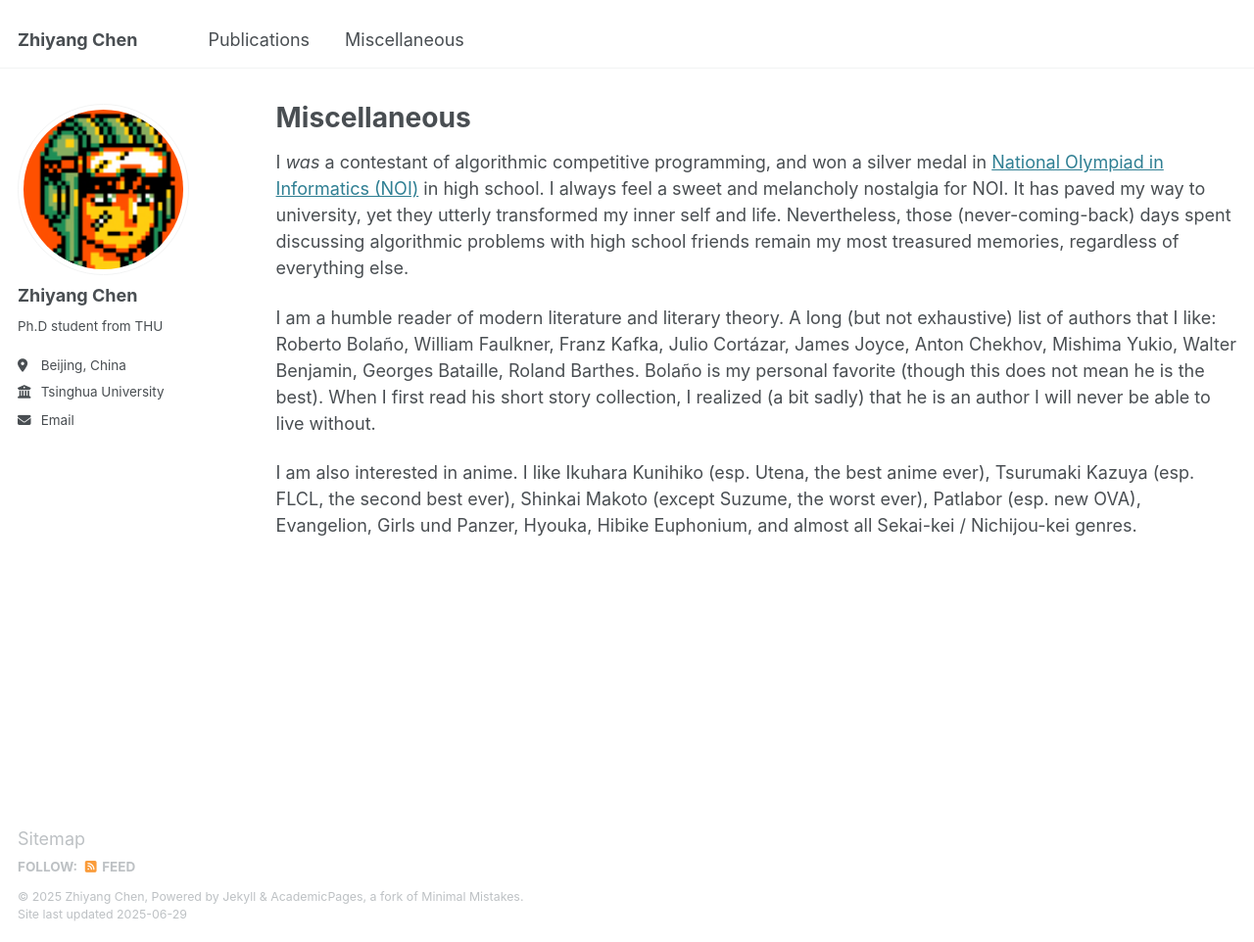
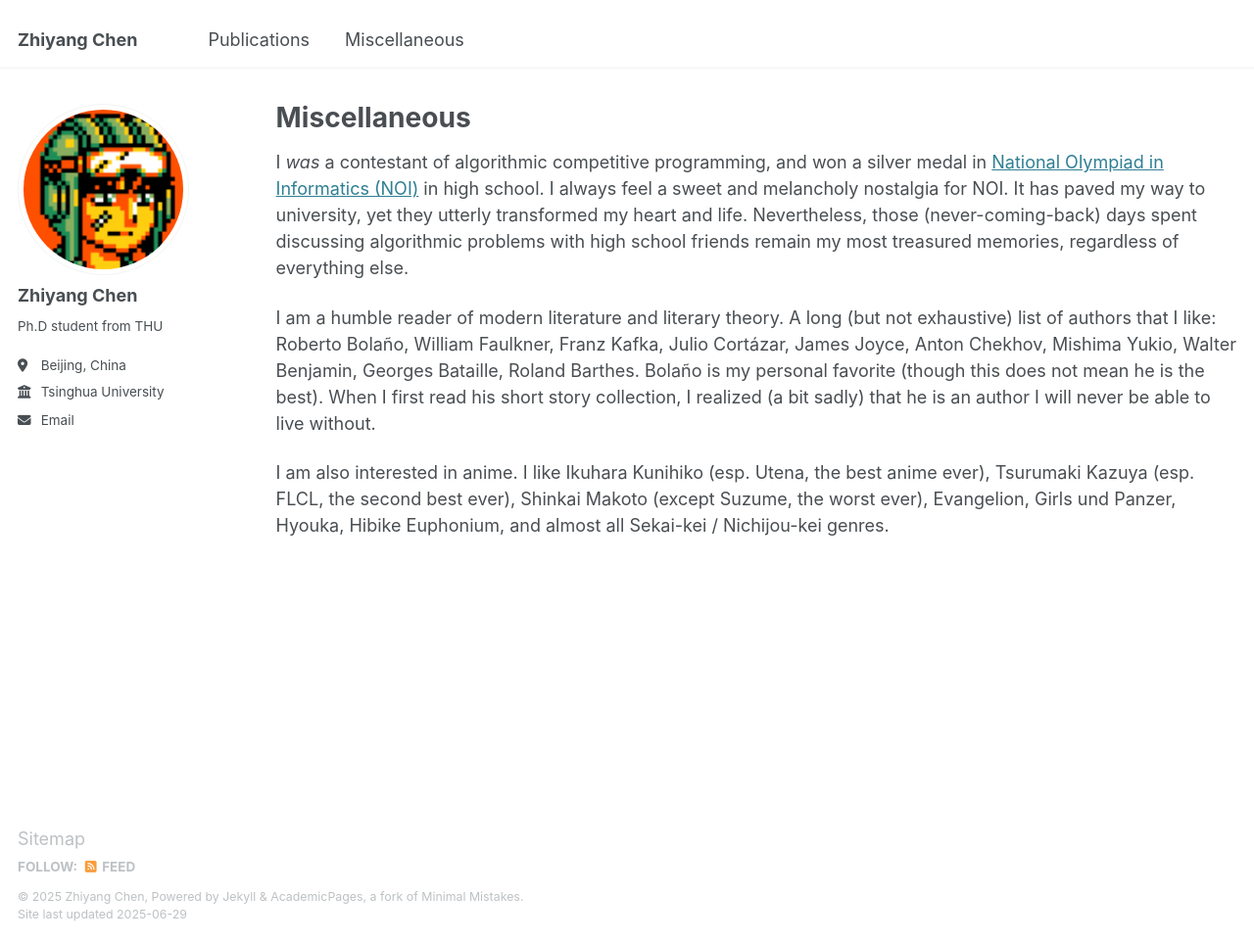
Before and after one commit to chen-zhi-yang/chen-zhi-yang.github.io, a Jekyll site: the page built from _pages/misc.md, in a window 1280 px wide and 962 px high. Shown: the whole window at 98% size. Built offline with Jekyll 4.4.1, drawn with Linux system fonts in a browser that asks for light colours.

Commit message:
Modify misc

```diff
--- a/_pages/misc.md
+++ b/_pages/misc.md
@@ -5,8 +5,8 @@ permalink: /misc/
 author_profile: true
 ---
 
-I *was* a contestant of algorithmic competitive programming, and won a silver medal in [National Olympiad in Informatics (NOI)](https://www.noi.cn) in high school. I always feel a sweet and melancholy nostalgia for NOI. It has paved my way to university, yet they utterly transformed my inner self and life. Nevertheless, those (never-coming-back) days spent discussing algorithmic problems with high school friends remain my most treasured memories, regardless of everything else.
+I *was* a contestant of algorithmic competitive programming, and won a silver medal in [National Olympiad in Informatics (NOI)](https://www.noi.cn) in high school. I always feel a sweet and melancholy nostalgia for NOI. It has paved my way to university, yet they utterly transformed my heart and life. Nevertheless, those (never-coming-back) days spent discussing algorithmic problems with high school friends remain my most treasured memories, regardless of everything else.
 
 I am a humble reader of modern literature and literary theory. A long (but not exhaustive) list of authors that I like: Roberto Bolaño, William Faulkner, Franz Kafka, Julio Cortázar, James Joyce, Anton Chekhov, Mishima Yukio, Walter Benjamin, Georges Bataille, Roland Barthes. Bolaño is my personal favorite (though this does not mean he is the best). When I first read his short story collection, I realized (a bit sadly) that he is an author I will never be able to live without.
 
-I am also interested in anime. I like Ikuhara Kunihiko (esp. Utena, the best anime ever), Tsurumaki Kazuya (esp. FLCL, the second best ever), Shinkai Makoto (except Suzume, the worst ever), Patlabor (esp. new OVA), Evangelion, Girls und Panzer, Hyouka, Hibike Euphonium, and almost all Sekai-kei / Nichijou-kei genres.
+I am also interested in anime. I like Ikuhara Kunihiko (esp. Utena, the best anime ever), Tsurumaki Kazuya (esp. FLCL, the second best ever), Shinkai Makoto (except Suzume, the worst ever), Evangelion, Girls und Panzer, Hyouka, Hibike Euphonium, and almost all Sekai-kei / Nichijou-kei genres.
```
